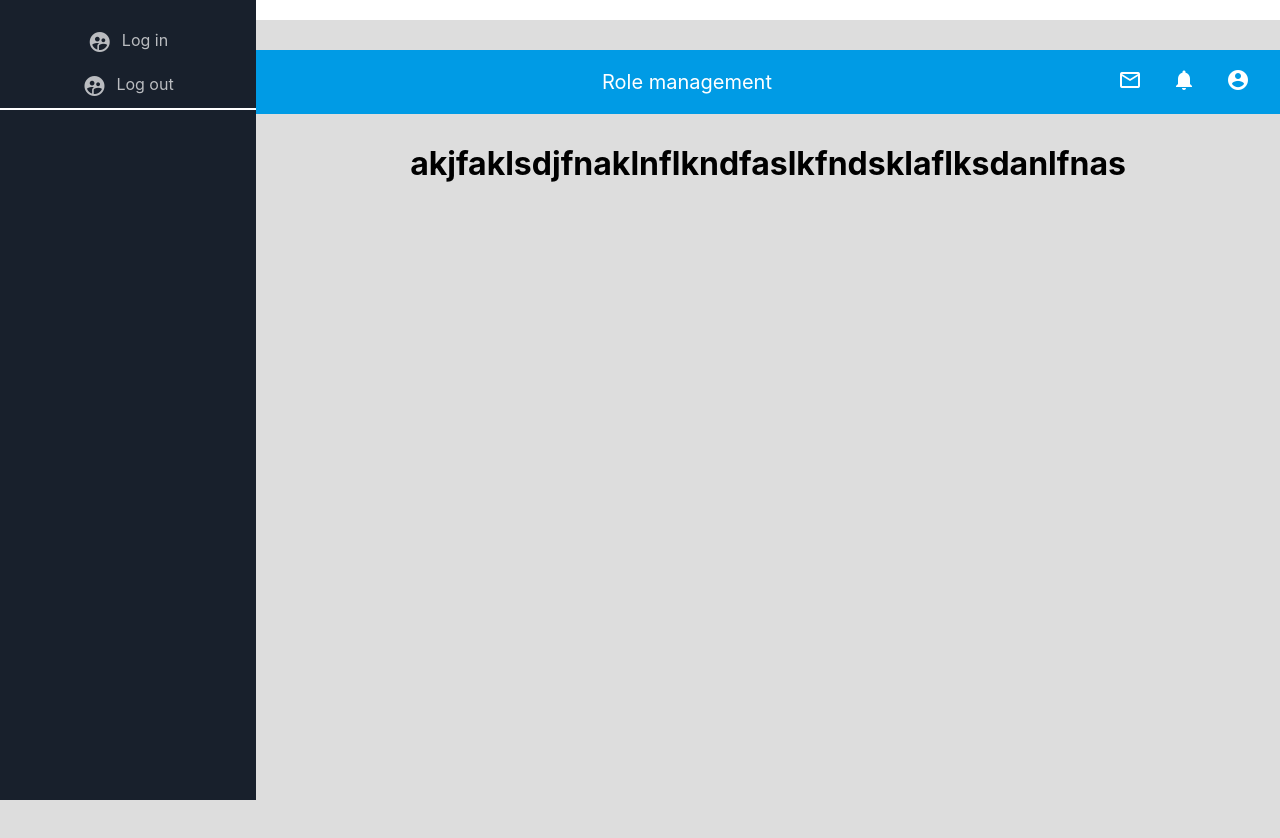
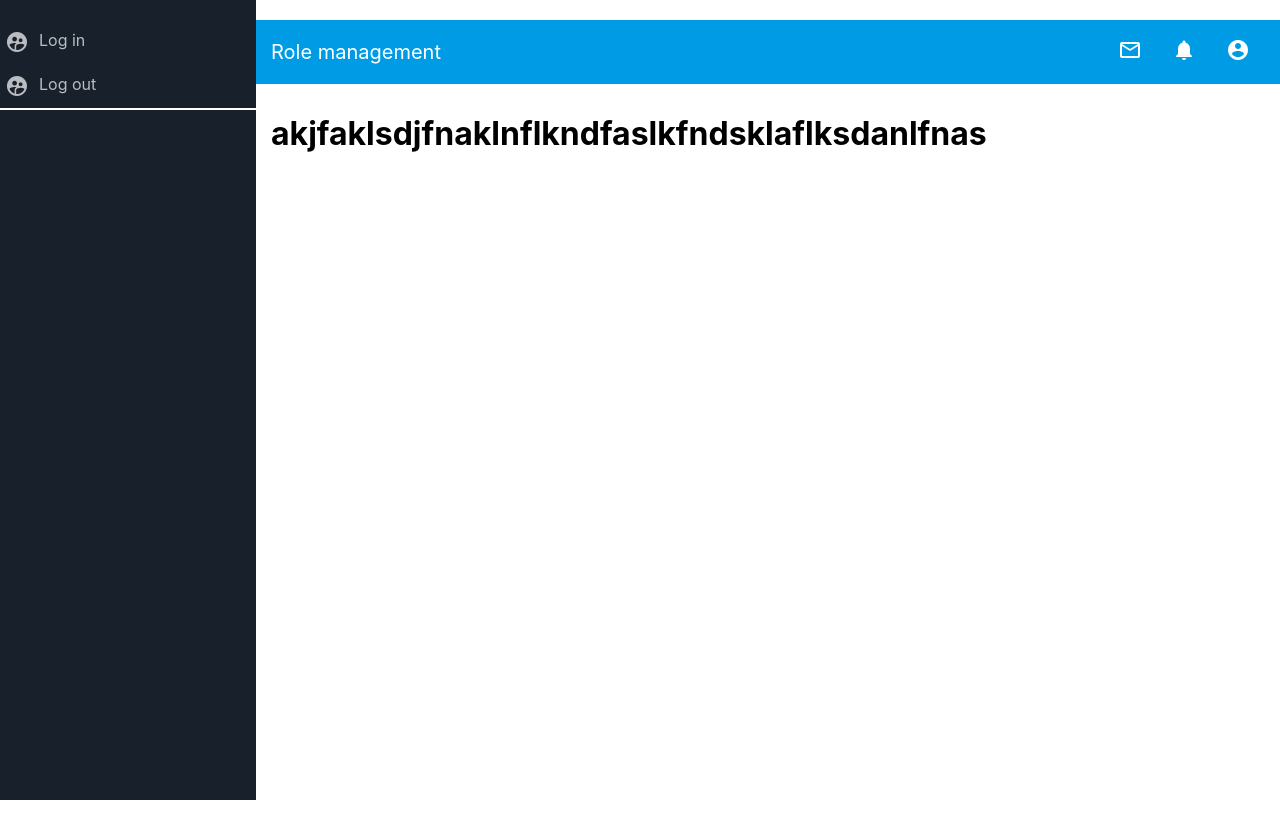
Before and after one commit to vivekkumarbrightlife/HKRoleManagement, a React (Create React App) app: page / in a window 1280 px wide. Shown: the top 838 px of the page. After the commit the page ends 800 px from the top, so only its background shows below. Built offline with nearby package versions, Linux system fonts and the light colour scheme.

Commit message:
style fix

```diff
--- a/src/App.js
+++ b/src/App.js
@@ -2,7 +2,6 @@ import React from 'react';
 import Header from './Components/Header';
 import './App.css';
 import  './common.css';
-import User from './components/User';
 
 function App() {
   return (
--- a/src/Components/Dashboard/dashboard.js
+++ b/src/Components/Dashboard/dashboard.js
@@ -1,4 +1,5 @@
 import React, { Component } from 'react';
+import User from '../User';
 
 
 class Dashboard extends Component {
--- a/src/common.css
+++ b/src/common.css
@@ -3,14 +3,14 @@
     float:left;
     text-align: center;
 }
-.App{
+/* .App{
     background: #ddd;
     width: 100%;
     text-align: center;
     display: inline-block;
     padding: 30px 0;
     height: 100vh
-}
+} */
 .block-div {
     display: inline-block;
     width: 70%;
```
